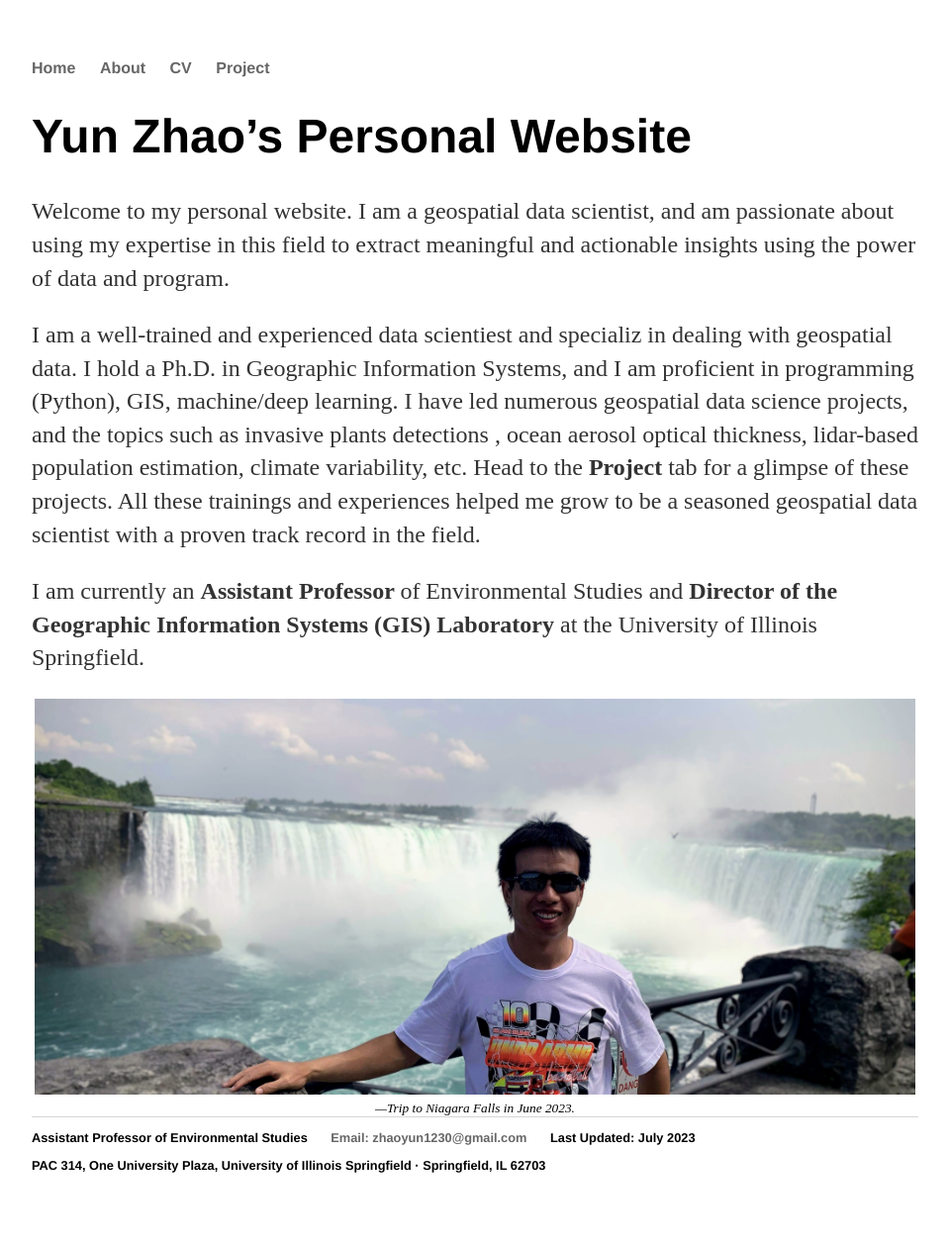
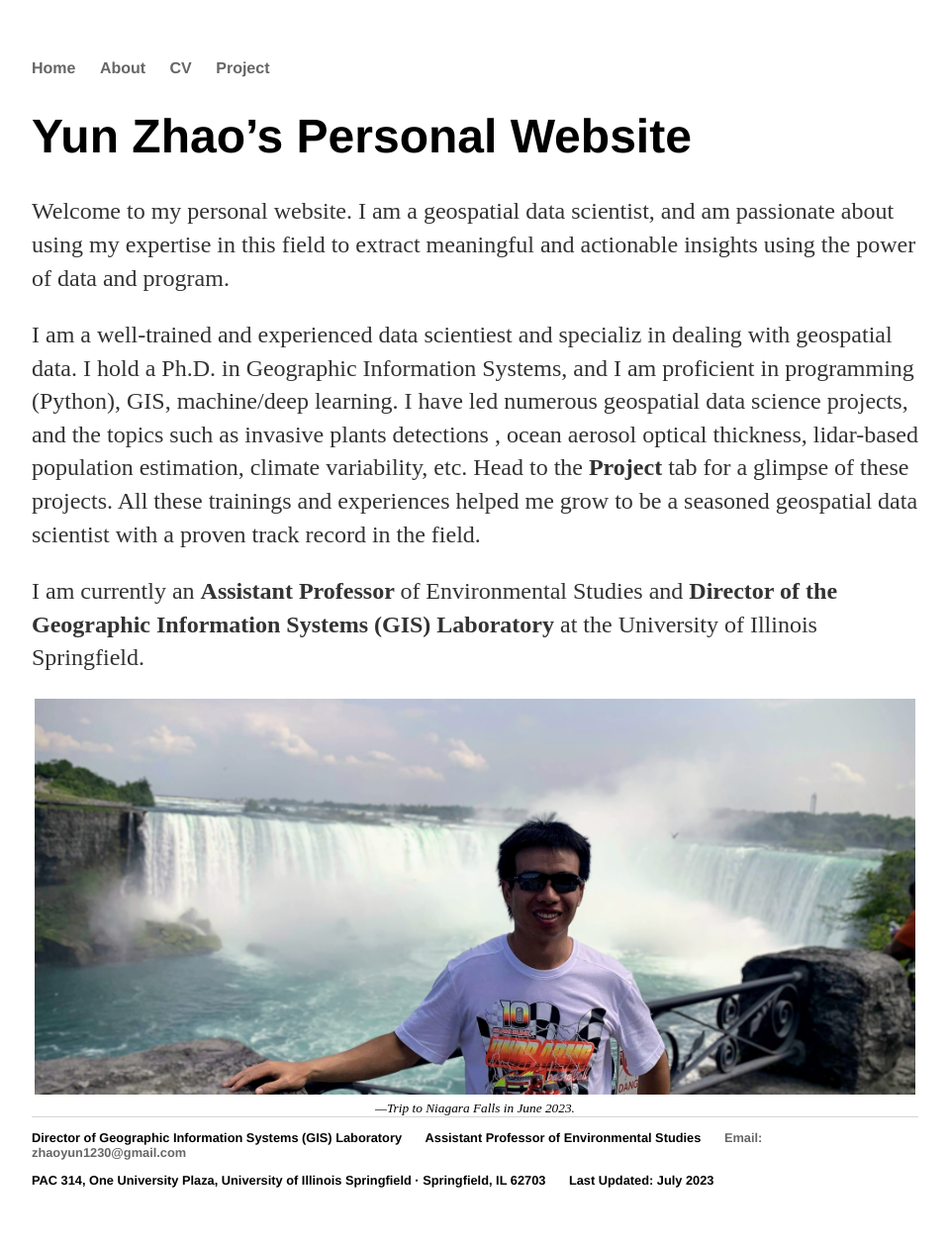
Before and after one commit to yun-zhao/yun-zhao.github.io, a Jekyll site: the page built from index.html, in a window 1280 px wide. Shown: the whole page at 99% size, without its empty margins (160-1119 px from the left). Built offline with Jekyll 4.4.1, drawn with Linux system fonts in a browser that asks for light colours.

Commit message:
Update default.html

```diff
--- a/_layouts/default.html
+++ b/_layouts/default.html
@@ -28,13 +28,14 @@
 			</div><!-- /.container -->
   <footer>
    <ul>
+   <li>Director of Geographic Information Systems (GIS) Laboratory</li>
    <li>Assistant Professor of Environmental Studies</li>
    <li><a href="mailto:zhaoyun1230@gmail.com">Email: zhaoyun1230@gmail.com</a></li>
-   <li>Last Updated: July 2023</li>
+
    </ul>
    <ul>
 
-   <li>PAC 314, One University Plaza, University of Illinois Springfield · Springfield, IL 62703 </li>
+   <li>PAC 314, One University Plaza, University of Illinois Springfield · Springfield, IL 62703 <li>Last Updated: July 2023</li></li>
 
    </ul>
   </footer>
```
